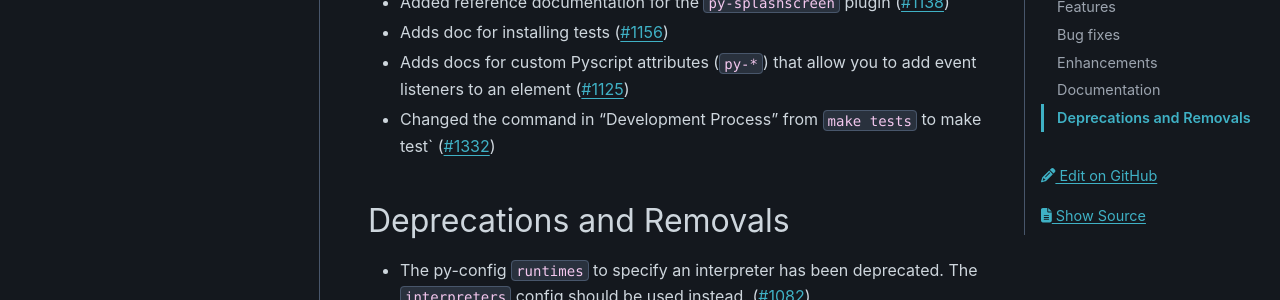
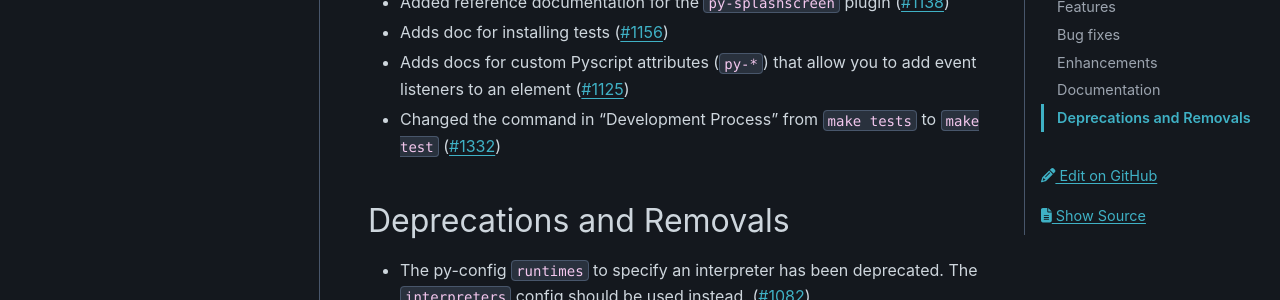
Before and after one commit to pyscript/pyscript, a Sphinx documentation site: the page built from docs/changelog.md, in a window 1280 px wide and 900 px high, scrolled down 2199 px. Shown: the part 235-535 px from the top of the window. Built offline with Sphinx 7.4.7 and the PyData theme 0.15.4, drawn with Linux system fonts in a browser that asks for light colours.

```diff
--- a/docs/changelog.md
+++ b/docs/changelog.md
@@ -67,7 +67,7 @@ Documentation
 - Added reference documentation for the `py-splashscreen` plugin ([#1138](https://github.com/pyscript/pyscript/pull/1138))
 - Adds doc for installing tests ([#1156](https://github.com/pyscript/pyscript/pull/1156))
 - Adds docs for custom Pyscript attributes (`py-*`) that allow you to add event listeners to an element ([#1125](https://github.com/pyscript/pyscript/pull/1125))
-- Changed the command in "Development Process" from `make tests` to make test` ([#1332](https://github.com/pyscript/pyscript/pull/1332))
+- Changed the command in "Development Process" from `make tests` to `make test` ([#1332](https://github.com/pyscript/pyscript/pull/1332))
 
 Deprecations and Removals
 -------------------------
```
